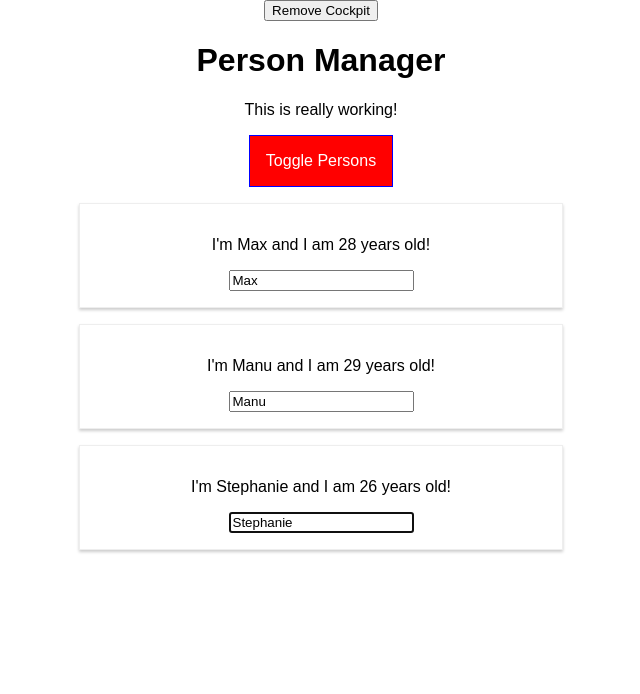
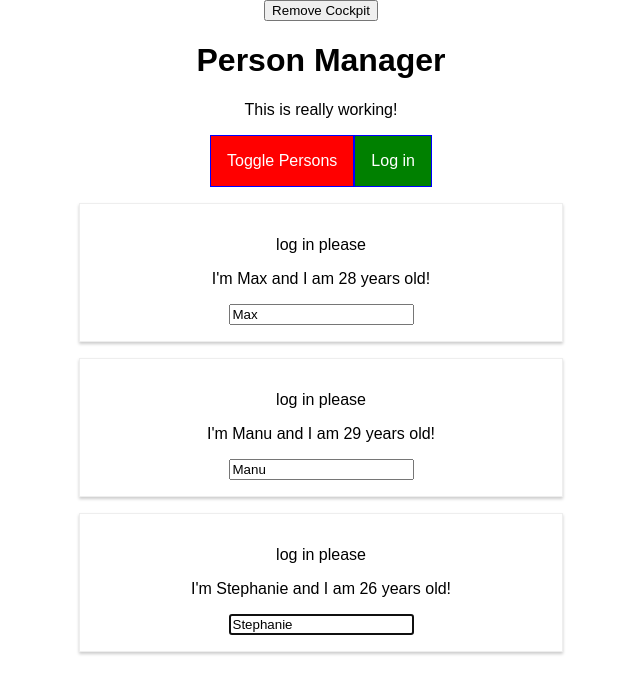
Before and after one commit to JamesDansie/Udemy-React, a React app: page / in a window 1280 px wide. Shown: the top 694 px of the page, without its empty margins (319-959 px from the left). Built offline with nearby package versions, Linux system fonts and the light colour scheme.

Commit message:
added dummy login button, will be replaced with context so props are handed around so much

```diff
--- a/src/components/Cockpit/Cockpit.js
+++ b/src/components/Cockpit/Cockpit.js
@@ -46,6 +46,7 @@
       <button ref={toggleButtonRef} className={btnClass} onClick={props.clicked}>
         Toggle Persons
       </button>
+      <button onClick={props.login}>Log in</button>
     </div>
   );
 };
--- a/src/components/Persons/Person/Person.js
+++ b/src/components/Persons/Person/Person.js
@@ -22,6 +22,7 @@
     return (
       // Aux can be replaced with React.Fragment
       <Aux>
+        {this.props.isAuth ? <p>Authenticated!</p> : <p>log in please</p>}
         <p onClick={this.props.click}>
           I'm {this.props.name} and I am {this.props.age} years old!
         </p>
--- a/src/components/Persons/Persons.js
+++ b/src/components/Persons/Persons.js
@@ -56,6 +56,7 @@
           age={person.age}
           key={person.id}
           changed={event => this.props.changed(event, person.id)}
+          isAuth={this.props.isAuthenticated}
         />
       );
     });
--- a/src/containers/App.js
+++ b/src/containers/App.js
@@ -20,7 +20,8 @@
     ],
     otherState: 'some other value',
     showPersons: false,
-    showCockpit: true
+    showCockpit: true,
+    authenticated: false
   };
 
   static getDerivedStateFromProps(props, state) {
@@ -77,6 +78,10 @@
     this.setState({ showPersons: !doesShow });
   };
 
+  loginHandler = () => {
+    this.setState({ authenticated: true})
+  };
+
   render() {
     console.log('[App.js] render');
     let persons = null;
@@ -87,6 +92,7 @@
           persons={this.state.persons}
           clicked={this.deletePersonHandler}
           changed={this.nameChangedHandler}
+          isAuthenticated={this.state.authenticated}
         />
       );
     }
@@ -106,6 +112,7 @@
             showPersons={this.state.showPersons}
             personsLength={this.state.persons.length}
             clicked={this.togglePersonsHandler}
+            login={this.loginHandler}
           />
         ) : null}
         {persons}
```
